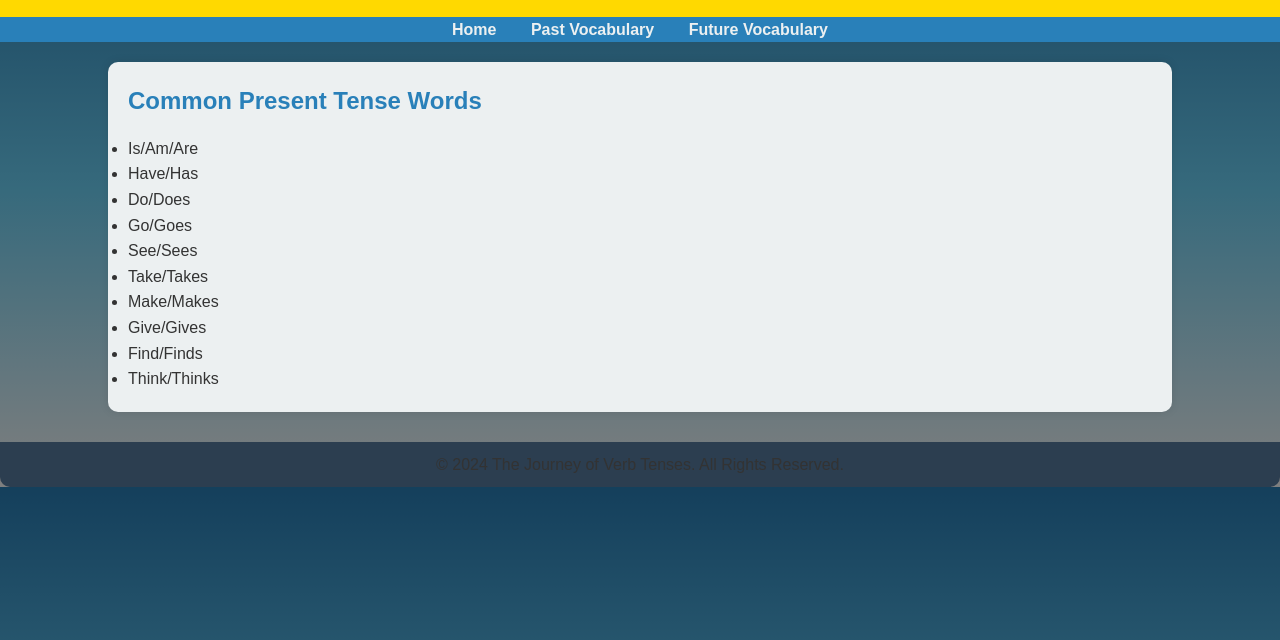
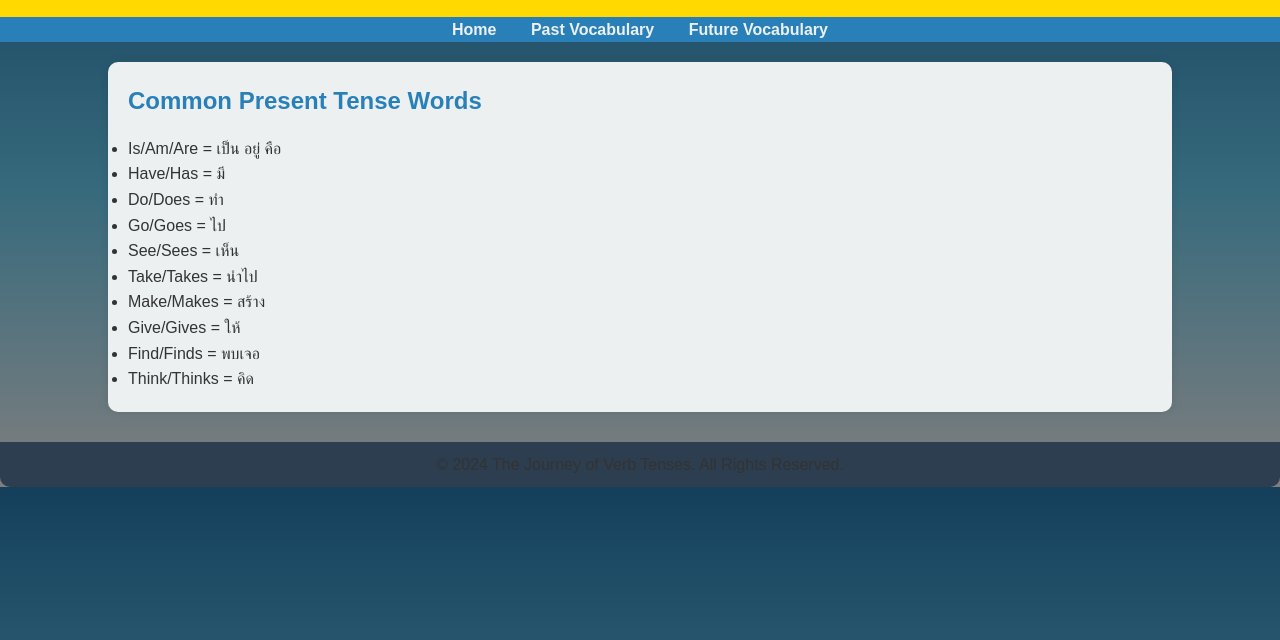
Before and after one commit to 10wanchana/10wanchana.github.io, a plain HTML site: page present-vocabulary.html in a window 1280 px wide. Shown: the part 110-750 px from the top of the page. Drawn offline with Linux system fonts and the light colour scheme.

Commit message:
Update present-vocabulary.html

```diff
--- a/present-vocabulary.html
+++ b/present-vocabulary.html
@@ -24,16 +24,16 @@
     <section>
         <h2>Common Present Tense Words</h2>
         <ul>
-            <li>Is/Am/Are</li>
-            <li>Have/Has</li>
-            <li>Do/Does</li>
-            <li>Go/Goes</li>
-            <li>See/Sees</li>
-            <li>Take/Takes</li>
-            <li>Make/Makes</li>
-            <li>Give/Gives</li>
-            <li>Find/Finds</li>
-            <li>Think/Thinks</li>
+            <li>Is/Am/Are = เป็น อยู่ คือ</li>
+            <li>Have/Has = มี</li>
+            <li>Do/Does = ทำ</li>
+            <li>Go/Goes = ไป</li>
+            <li>See/Sees = เห็น</li>
+            <li>Take/Takes = นำไป</li>
+            <li>Make/Makes = สร้าง</li>
+            <li>Give/Gives = ให้</li>
+            <li>Find/Finds = พบเจอ</li>
+            <li>Think/Thinks = คิด</li>
         </ul>
     </section>
 
```
